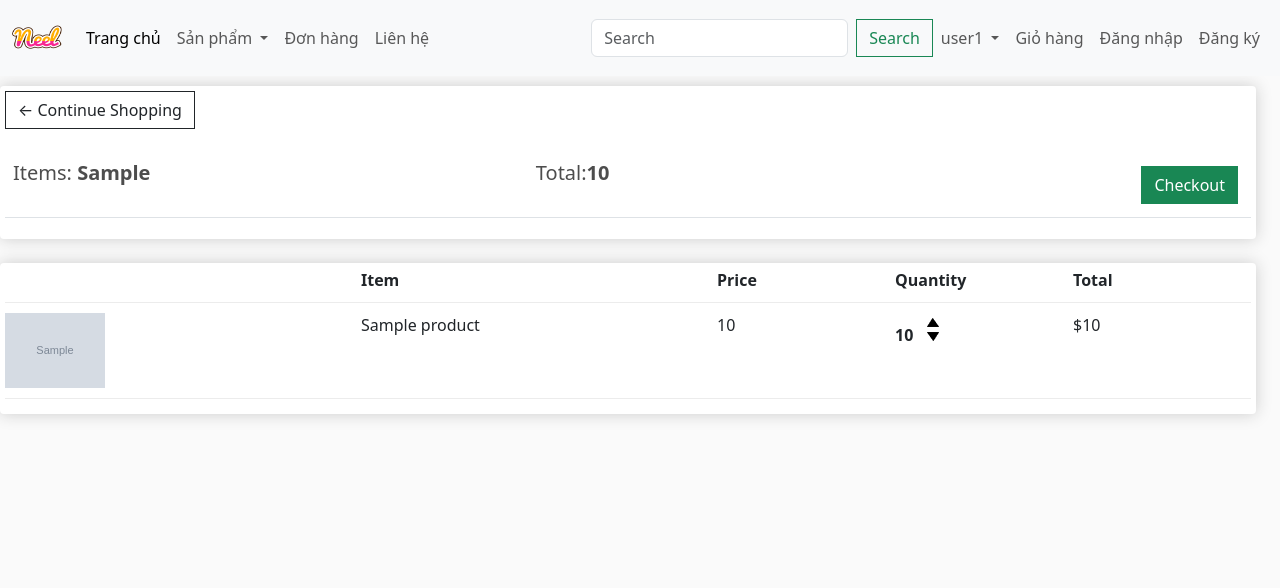
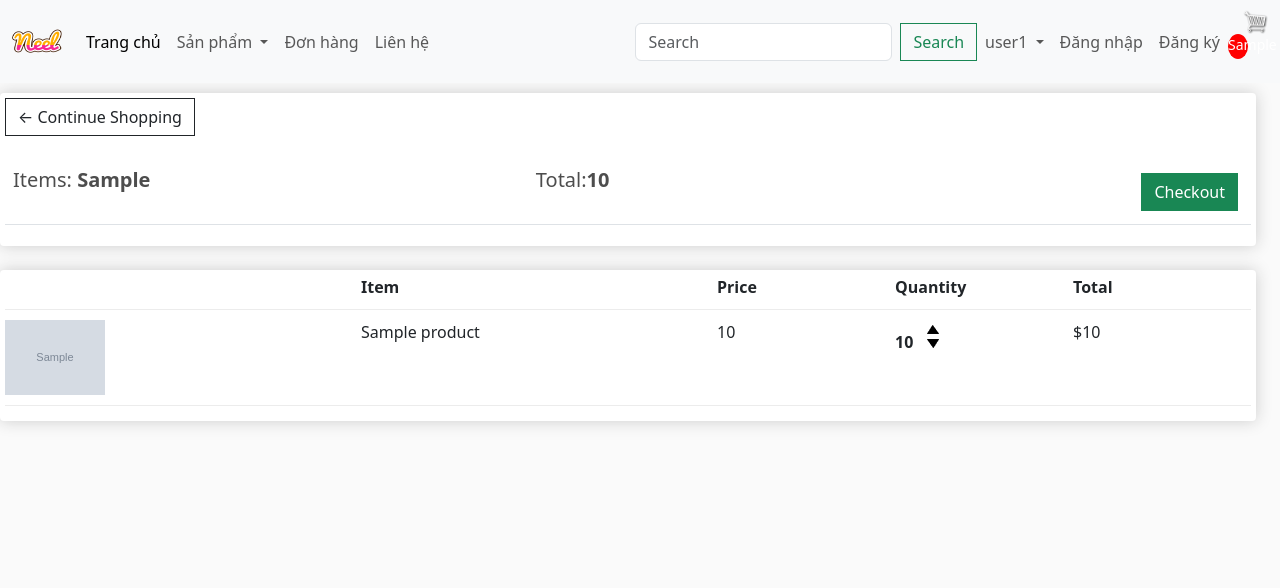
Before and after one commit to oop-nhom-8-bai-ban-hang/shop-ban-hang, a Django app: template webbanhang/app/templates/app/cart.html in a window 1280 px wide. Shown: the top 588 px of the page. Run offline with Django 3.2, Linux system fonts and the light colour scheme; the template is opened without the code that fills it: most values are stand-ins (such as "Sample title", 1, 10 or a date in 2020); grey boxes marked "Sample" are stand-in pictures; lists and menus that the app fills with data are empty; some libraries are stand-ins or nearby versions.

Commit message:
het video 15

```diff
--- a/webbanhang/app/static/app/js/cart.js
+++ b/webbanhang/app/static/app/js/cart.js
@@ -33,5 +33,6 @@ function updateUserOrder(productId, action){
 
      .then((data) =>{
         console.log('data', data)
+        location.reload()
      })
 }
--- a/webbanhang/app/templates/app/base.html
+++ b/webbanhang/app/templates/app/base.html
@@ -98,9 +98,7 @@
           <li><a class="dropdown-item" href="#">Thoát</a></li>
         </ul>
       </li>
-      <li class="nav-item">
-        <a class="nav-link" href="{% url 'cart' %}">Giỏ hàng</a>
-      </li>
+
       <li class="nav-item">
         <a class="nav-link" href="#">Đăng nhập</a>
       </li>
@@ -108,6 +106,10 @@
         <a class="nav-link" href="#">Đăng ký</a>
       </li>
     </ul>
+    <div class="form-inline my-2 my-lg-0">
+      <a href="{% url 'cart' %}"><img id="cart-icon" src="{% static 'images/cart.png' %}"></a>
+      <p id="cart-total">{{cartItems}}</p>
+    </div>
   </div>
 </nav>
 
--- a/webbanhang/app/templates/app/cart.html
+++ b/webbanhang/app/templates/app/cart.html
@@ -38,9 +38,9 @@
 				<div style="flex:1">
 					<p class="quantity">{{item.quantity}}</p>
 					<div class="quantity">
-						<img class="chg-quantity" src="{% static  'app/images/arrow-up.png' %}">
+						<img data-product = {{item.product.id}} data-action = 'add' class="chg-quantity update-cart" src="{% static  'app/images/arrow-up.png' %}">
 
-						<img class="chg-quantity" src="{% static  'app/images/arrow-down.png' %}">
+						<img data-product = {{item.product.id}} data-action = 'remove' class="chg-quantity update-cart" src="{% static  'app/images/arrow-down.png' %}">
 					</div>
 				</div>
 				<div style="flex:1"><p>${{ item.get_total }}</p></div>
```
Also changed, not shown: webbanhang/app/views.py (+16 -4 lines), webbanhang/app/static/images/cart.png (added).
